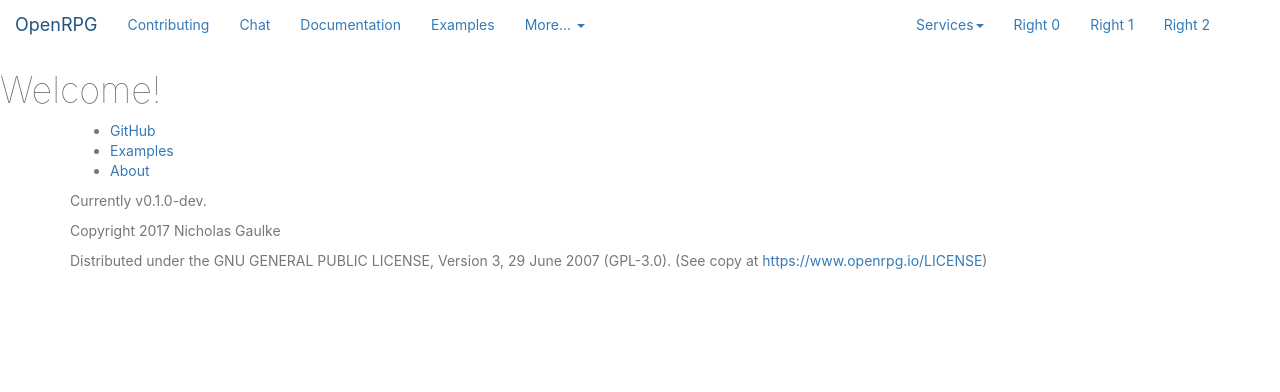
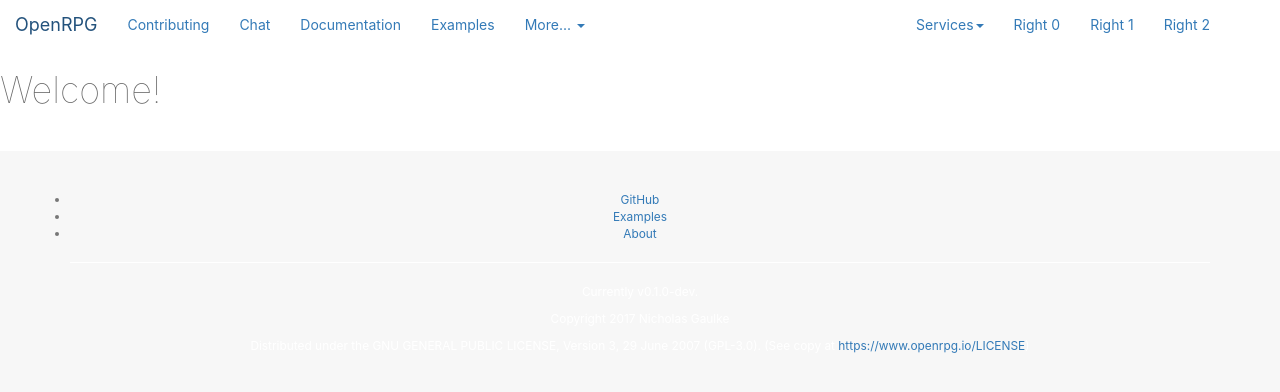
Before and after one commit to incomingstick/OpenRPG, a Jekyll site: the page built from docs/index.html, in a window 1280 px wide. Shown: the top 392 px of the page. Built offline with Jekyll 4.4.1, drawn with Linux system fonts in a browser that asks for light colours; nearby versions of some CDN libraries.

Commit message:
footer update

```diff
--- a/docs/_includes/footer.html
+++ b/docs/_includes/footer.html
@@ -1,12 +1,12 @@
-<footer class="bd-footer text-muted">
+<footer class="text-muted">
   <div class="container">
-    <ul class="bd-footer-links">
+    <ul class="footer-links">
       <li><a href="{{ site.repo }}">GitHub</a></li>
       <li><a href="{{ site.baseurl }}/examples/">Examples</a></li>
       <li><a href="{{ site.baseurl }}/about/history/">About</a></li>
     </ul>
 
-    <div class="copyright-footer">
+    <div class="copyright">
       <p>Currently v{{ site.current_version }}.</p>
       <p>Copyright 2017 Nicholas Gaulke</p>
       <p>Distributed under the GNU GENERAL PUBLIC LICENSE, Version 3, 29 June 2007 (GPL-3.0). (See
--- a/docs/css/style.css
+++ b/docs/css/style.css
@@ -37,6 +37,26 @@ h1, h2, h3 {
     overflow: hidden;
     clip: rect(0,0,0,0);
     border: 0;
+}
+
+footer {
+    padding: 4rem 0;
+    margin-top: 4rem;
+    font-size: 85%;
+    text-align: center;
+    background-color: #f7f7f7;
+}
+
+.footer-links {
+    padding-left: 0;
+    margin-bottom: 1rem;
+}
+
+.copyright {
+    color: #fff;
+    border-top: 1px solid #fff;
+    padding-top: 20px;
+    margin-top: 20px;
 }
 
 /*Subcategory xmlpackage mobile styles*/
```
